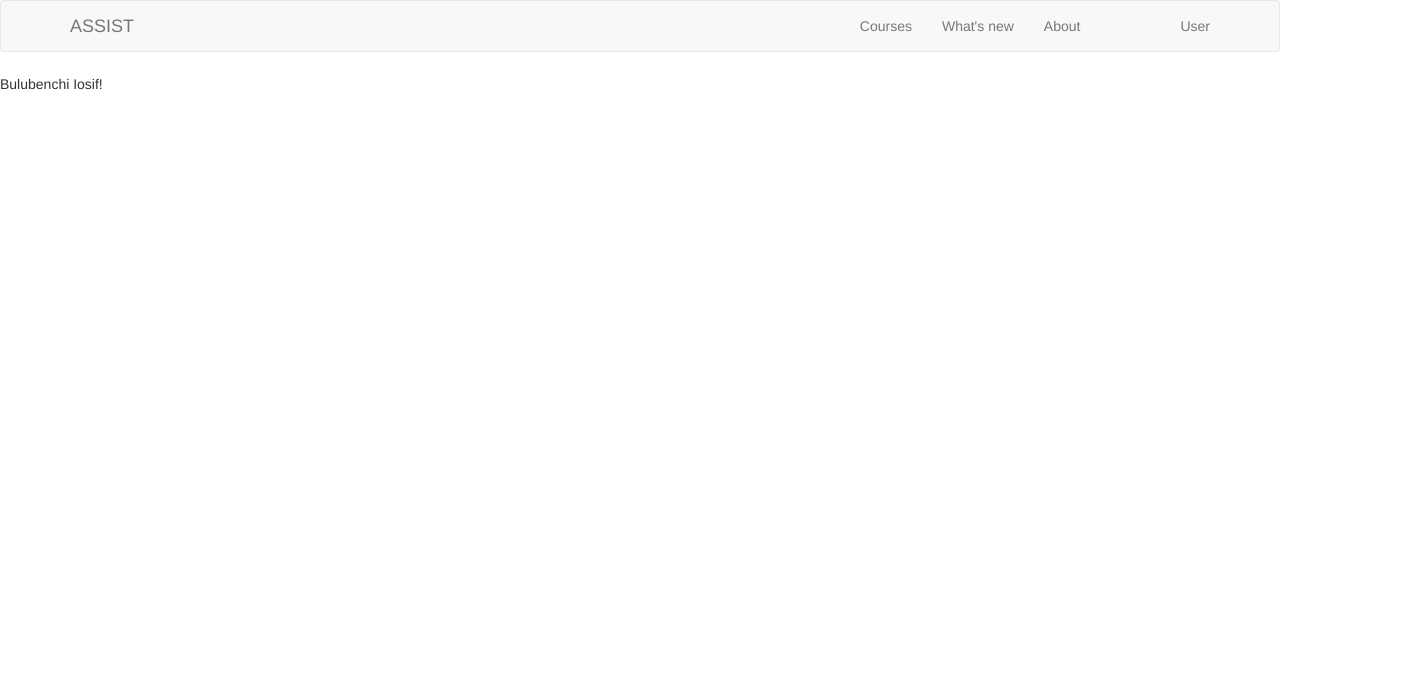
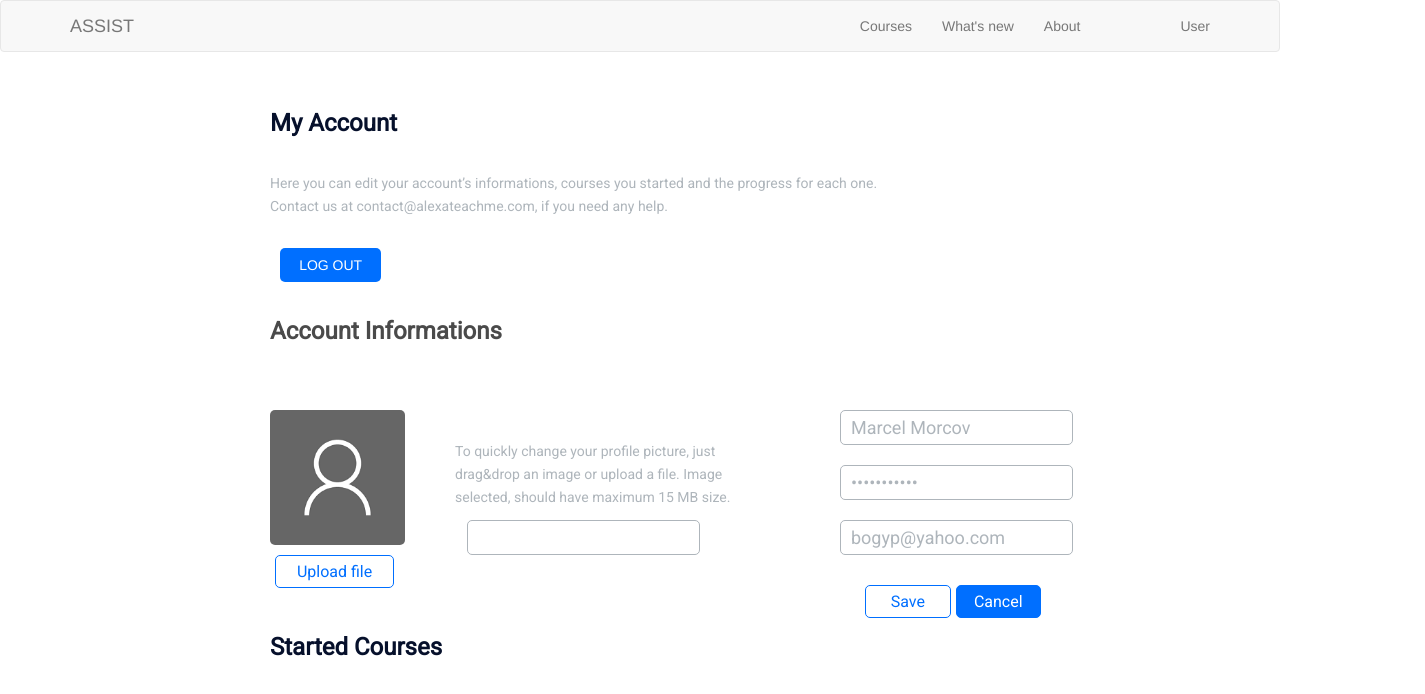
Before and after one commit to internbogdanpatraucean/green_team, an Angular app: page /account in a window 1280 px wide. Shown: the top 694 px of the page, 1425 px wide, since content can reach past the window. Built offline with nearby package versions, Linux system fonts and the light colour scheme.

Commit message:
[UI] Created 2 sections of My account page

```diff
--- a/src/app/components/shared/my-account/my-account.component.css
+++ b/src/app/components/shared/my-account/my-account.component.css
@@ -0,0 +1,163 @@
+.my-account {
+  margin-top: 50px;
+}
+
+.my-account-text {
+  height: 1.95%;
+  width: 53.75%;
+  color: #06102b;
+  font-family: Roboto;
+  font-size: 24px;
+  font-weight: bold;
+  line-height: 38px;
+}
+
+.account-info-text {
+  height: 1.95%;
+  width: 53.75%;
+  color: #4a4a4a;
+  font-family: Roboto;
+  font-size: 24px;
+  font-weight: bold;
+  line-height: 38px;
+}
+
+.started-courses-text {
+  height: 1.95%;
+  width: 53.75%;
+  color: #06102b;
+  font-family: Roboto;
+  font-size: 24px;
+  font-weight: bold;
+  line-height: 38px;
+}
+
+.here-you-can-edit {
+  height: 2.36%;
+  width: 55.54%;
+  color: #aeb5bb;
+  font-family: Roboto;
+  font-size: 14px;
+  line-height: 23px;
+}
+
+.all-sections {
+  margin-left: 200px;
+  margin-right: 200px;
+}
+
+.each-section {
+  margin-top: 30px;
+  margin-bottom: 30px;
+}
+
+.log-out-btn {
+  height: 1.59%;
+  width: 8.89%;
+  white-space: normal;
+  border-color: transparent;
+  border-radius: 5px;
+  background-color: #006fff;
+  margin-left: 10px;
+}
+
+.standard-btn {
+  height: 1.59%;
+  width: 20.89%;
+  background-color: white;
+  color: #006fff;
+  border: 1px solid #006fff;
+  border-radius: 5px;
+  font-family: Roboto;
+  font-size: 16px;
+  line-height: 19px;
+  text-align: center;
+  display: block;
+  margin: 10px 0px 10px 5px;
+  white-space: normal;
+}
+
+.edit-btn {
+  display: inline;
+  width: 15%;
+}
+
+.save-btn {
+  background-color: white;
+  color: #006fff;
+  margin-left: 25px;
+}
+
+.cancel-btn {
+  background-color: #006fff;
+  color: white;
+}
+
+.picture-account {
+  width: 50%;
+  float: left;
+}
+
+.details-account {
+  width: 50%;
+  float: right;
+}
+
+.profile-pic {
+  height: 21.18%;
+  width: 23.72%;
+  border-radius: 5px;
+}
+
+.profile-pic-info {
+  height: 4.72%;
+  width: 50%;
+  color: #aeb5bb;
+  font-family: Roboto;
+  font-size: 14px;
+  line-height: 23px;
+  display: inline;
+  float: right;
+  margin-right: 100px;
+  margin-top: 30px;
+}
+
+.account-info {
+  height: 35px;
+  width: 40.83%;
+  border: 1px solid #aeb5bb;
+  border-radius: 5px;
+  background-color: #ffffff;
+  margin-bottom: 20px;
+  display: inline;
+  padding: 10px 10px 10px 10px;
+  color: #aeb5bb;
+  font-family: Roboto;
+  font-size: 18px;
+  line-height: 21px;
+}
+
+.all-inputs{
+  display: block;
+}
+
+.err{
+  display: inline;
+  padding-left: 20px;;
+  font-size: 15px;
+  font-family: Roboto;
+  color: #E74C3C;
+}
+
+.succes{
+  padding-left: 50px;;
+  font-size: 15px;
+  font-family: Roboto;
+  color: green;
+}
+
+.upload-pic {
+  float: right;
+  margin-right: 140px;
+  margin-top: -25px;
+}
--- a/src/app/components/shared/my-account/my-account.component.html
+++ b/src/app/components/shared/my-account/my-account.component.html
@@ -4,6 +4,56 @@
   can view the started courses and the progress that was made on a specific
   course. Any started course can be closed on this page.
 -->
-<p>
- Bulubenchi Iosif!
-</p>
+<div class="container">
+  <div class="row">
+    <div class="col-xs-12 all-sections">
+
+      <!--my account-->
+      <section class="my-account each-section">
+        <h3 class="my-account-text each-section">My Account</h3>
+        <p class="here-you-can-edit each-section">Here you can edit your account’s informations, courses you started and the progress for each one. Contact us at contact@alexateachme.com,
+          if you need any help. </p>
+        <button class="btn btn-primary log-out-btn">LOG OUT</button>
+      </section>
+
+      <!--account info-->
+      <section class="my-account each-section">
+        <h3 class="account-info-text each-section">Account Informations</h3>
+
+        <!--picture-->
+        <section class="picture-account each-section">
+          <img class="profile-pic" src="{{userAccount.profilePic}}" alt=" Profile Picture">
+          <p class="profile-pic-info">To quickly change your profile picture, just drag&drop an image or upload a file. Image selected, should have maximum
+            15 MB size.</p>
+          <input type="text" class="input-textbox account-info upload-pic" [hidden] = "uploadPicture">
+          <button class="btn btn-primary standard-btn" (click)="uploadPic()">Upload file</button>
+        </section>
+
+        <!--details-->
+        <section class="details-account each-section">
+          <div class="all-inputs">
+            <input [(ngModel)]="tempUserName" type="text" name="name" class="input-textbox account-info">
+            <p class="err" *ngIf='errorMessage.isNameEmpty || !errorMessage.isNameValid' [innerHTML]="errorMessage.name_msg"></p>
+          </div>
+          <div class="all-inputs">
+            <input [(ngModel)]="tempUserPass" type="password" name="pass" class="input-textbox account-info">
+            <p class="err" *ngIf='errorMessage.isPassEmpty || !errorMessage.isPassValid' [innerHTML]="errorMessage.pass_msg"></p>
+          </div>
+          <div class="all-inputs">
+            <input [(ngModel)]="tempUserEmail" type="text" name="email" class="input-textbox account-info">
+            <p class="err" *ngIf='errorMessage.isEmailEmpty || !errorMessage.isEmailValid' [innerHTML]="errorMessage.email_msg"></p>
+          </div>
+          <p class="succes" [hidden] = "!isDataValid">All data was saved</p>
+          <button (click)="saveNewUserData()" class="btn btn-primary standard-btn save-btn edit-btn">Save</button>
+          <button (click)="cancelEditUserData()" class="btn btn-primary standard-btn cancel-btn edit-btn">Cancel</button>
+        </section>
+      </section>
+
+      <!--started-courses-->
+      <section class="my-account each-section">
+        <h3 class="started-courses-text each-section">Started Courses</h3>
+
+      </section>
+    </div>
+  </div>
+</div>
--- a/src/app/components/shared/my-account/my-account.component.ts
+++ b/src/app/components/shared/my-account/my-account.component.ts
@@ -1,4 +1,5 @@
 import { Component, OnInit } from '@angular/core';
+import { ValidationService } from 'src/app/services/validation/validation.service';
 
 @Component({
   selector: 'app-my-account',
@@ -7,9 +8,145 @@ import { Component, OnInit } from '@angular/core';
 })
 export class MyAccountComponent implements OnInit {
 
-  constructor() { }
+
+  tempUserName = '';
+  tempUserEmail = '';
+  tempUserPass = '';
+
+  isDataValid = false;
+  uploadPicture = false;
+
+  userAccount = {
+    profilePic : '../../../../assets/profile_pic.png',
+    userFirstName: 'Marcel',
+    userLastName: 'Morcov',
+    userPassword: '1233@Avsase',
+    userEmail: 'bogyp@yahoo.com',
+    coursePoints: 0
+  };
+
+  errorMessage = {
+    isNameEmpty: false,
+    isNameValid: true,
+    isPassEmpty: false,
+    isPassValid: true,
+    isEmailEmpty: false,
+    isEmailValid: true,
+    name_msg: '',
+    pass_msg: '',
+    email_msg: ''
+  };
+
+  constructor(private validation: ValidationService) {
+    this.initUserData();
+   }
 
   ngOnInit() {
   }
 
+  getName() {
+    const name = this.tempUserName.split(' ', 3);
+    this.userAccount.userFirstName = name[0];
+    this.userAccount.userLastName = name[1].concat((name[2] === undefined) ? '' : ' ' + name[2]);
+  }
+
+  initUserData() {
+    // this data will be loaded from the server
+    this.tempUserName = this.userAccount.userFirstName + ' ' + this.userAccount.userLastName;
+    this.tempUserPass = this.userAccount.userPassword;
+    this.tempUserEmail = this.userAccount.userEmail;
+  }
+
+  validateData(): boolean {
+
+    let ok = true;
+
+    if (this.validation.checkEmpty(this.tempUserName)) {
+      this.errorMessage.isNameEmpty = true;
+      this.errorMessage.name_msg = 'field required';
+      ok = false;
+    } else {
+      this.errorMessage.isNameEmpty = false;
+    }
+
+    if (!this.validation.isLetter(this.tempUserName) && !this.errorMessage.isNameEmpty) {
+      this.errorMessage.isNameValid = false;
+      this.errorMessage.name_msg = 'only characters allowed';
+      ok = false;
+    } else {
+      this.errorMessage.isNameValid = true;
+    }
+
+    const name = this.tempUserName.split(' ', 3);
+
+    console.log(name.length);
+    if (name.length < 2) {
+      this.errorMessage.isNameValid = false;
+      this.errorMessage.name_msg = 'first name and last name are needed';
+      ok = false;
+    } else {
+      this.errorMessage.isNameValid = true;
+    }
+
+    if (this.validation.checkEmpty(this.tempUserPass)) {
+      this.errorMessage.isPassEmpty = true;
+      this.errorMessage.pass_msg = 'field required';
+      ok = false;
+    } else {
+      this.errorMessage.isPassEmpty = false;
+    }
+
+    if (!this.validation.isPasswordValid(this.tempUserPass) && !this.errorMessage.isPassEmpty) {
+      this.errorMessage.isPassValid = false;
+      this.errorMessage.pass_msg = 'password is too weak';
+      ok = false;
+    } else {
+      this.errorMessage.isPassValid = true;
+    }
+
+    if (this.validation.checkEmpty(this.tempUserEmail)) {
+      this.errorMessage.email_msg = 'field required';
+      this.errorMessage.isEmailEmpty = true;
+      ok = false;
+    } else {
+      this.errorMessage.isEmailEmpty = false;
+    }
+
+    if (!this.validation.isEmailValid(this.tempUserEmail) && !this.errorMessage.isEmailEmpty) {
+      this.errorMessage.email_msg = 'required field';
+      this.errorMessage.isEmailValid = false;
+      ok = false;
+    } else {
+      this.errorMessage.isEmailValid = true;
+    }
+    return ok;
+  }
+
+  saveNewUserData() {
+    if (this.validateData()) {
+      this.getName();
+      this.userAccount.userPassword = this.tempUserPass;
+      this.userAccount.userEmail = this.tempUserEmail;
+      // here data will be sent to the server
+      this.isDataValid = true;
+      setTimeout(() => {
+        this.isDataValid = false;
+      }, 2000);
+     }
+  }
+
+  cancelEditUserData() {
+    this.initUserData();
+  }
+
+  uploadPic() {
+    this.uploadPicture = true;
+  }
+
+  confirmUpload() {
+    const pictureURL = prompt('Please enter picture URL(imgur):');
+    if (pictureURL !== '') {
+      this.userAccount.profilePic = pictureURL;
+    }
+  }
 }
--- a/src/app/services/validation/validation.service.ts
+++ b/src/app/services/validation/validation.service.ts
@@ -15,4 +15,14 @@ export class ValidationService {
     const verifier = new RegExp(/^(?=.*[a-z])(?=.*[A-Z])(?=.*[0-9])(?=.*[!@#\$%\^&\*])(?=.{8,})/);
     return verifier.test(input);
    }
+
+   isEmailValid(input: string): boolean {
+    const verifier = new RegExp(/^\w+@[a-zA-Z_]+?\.[a-zA-Z]{2,3}/);
+    return verifier.test(input);
+  }
+
+  isLetter(input: string): boolean {
+    const verifier =  new RegExp(/^^[a-zA-Z ]+$/, 'i');
+    return verifier.test(input);
+  }
 }
```
Also changed, not shown: src/app/components/shared/authentification/register/register.component.ts (+5 -27 lines), src/assets/profile_pic.png (added).
